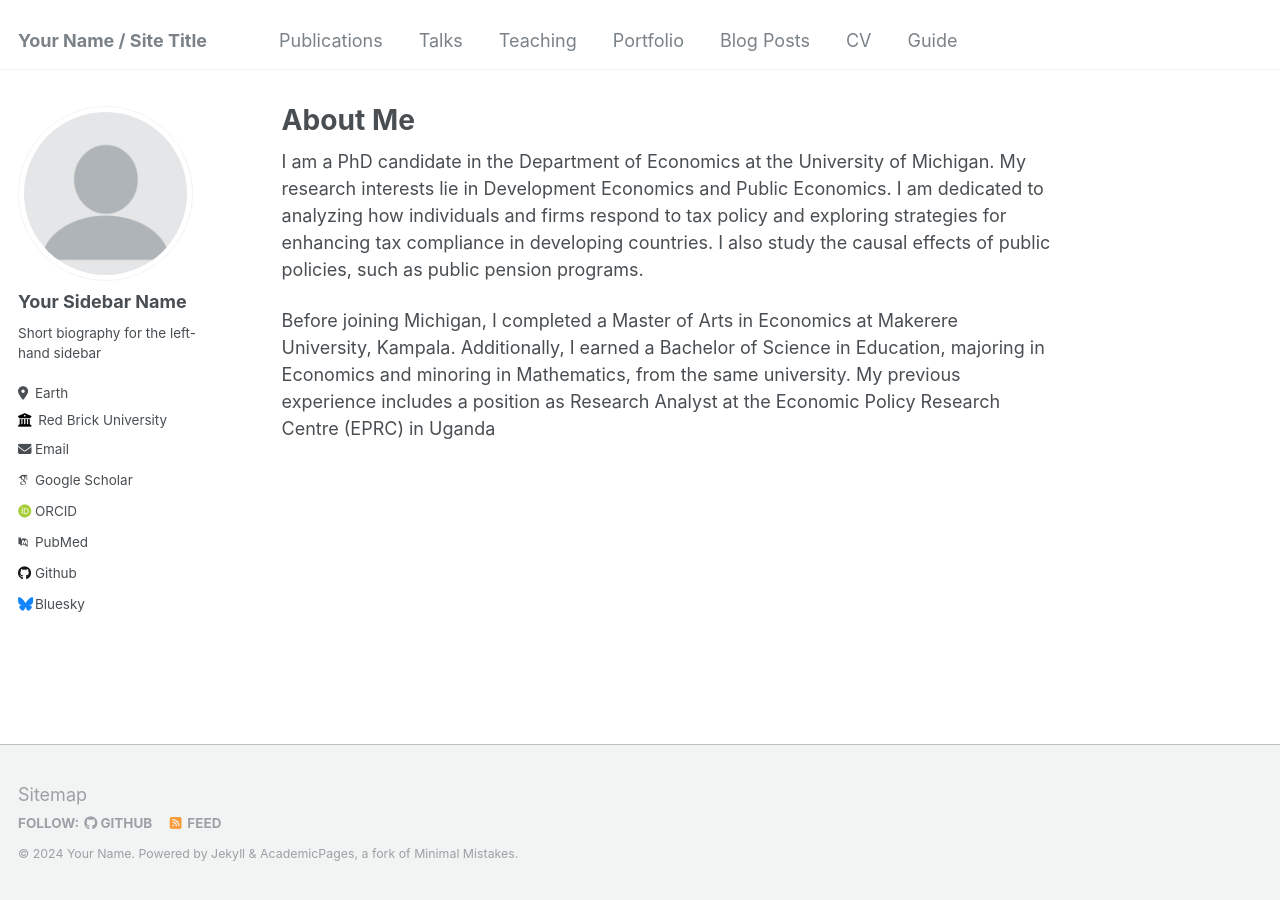
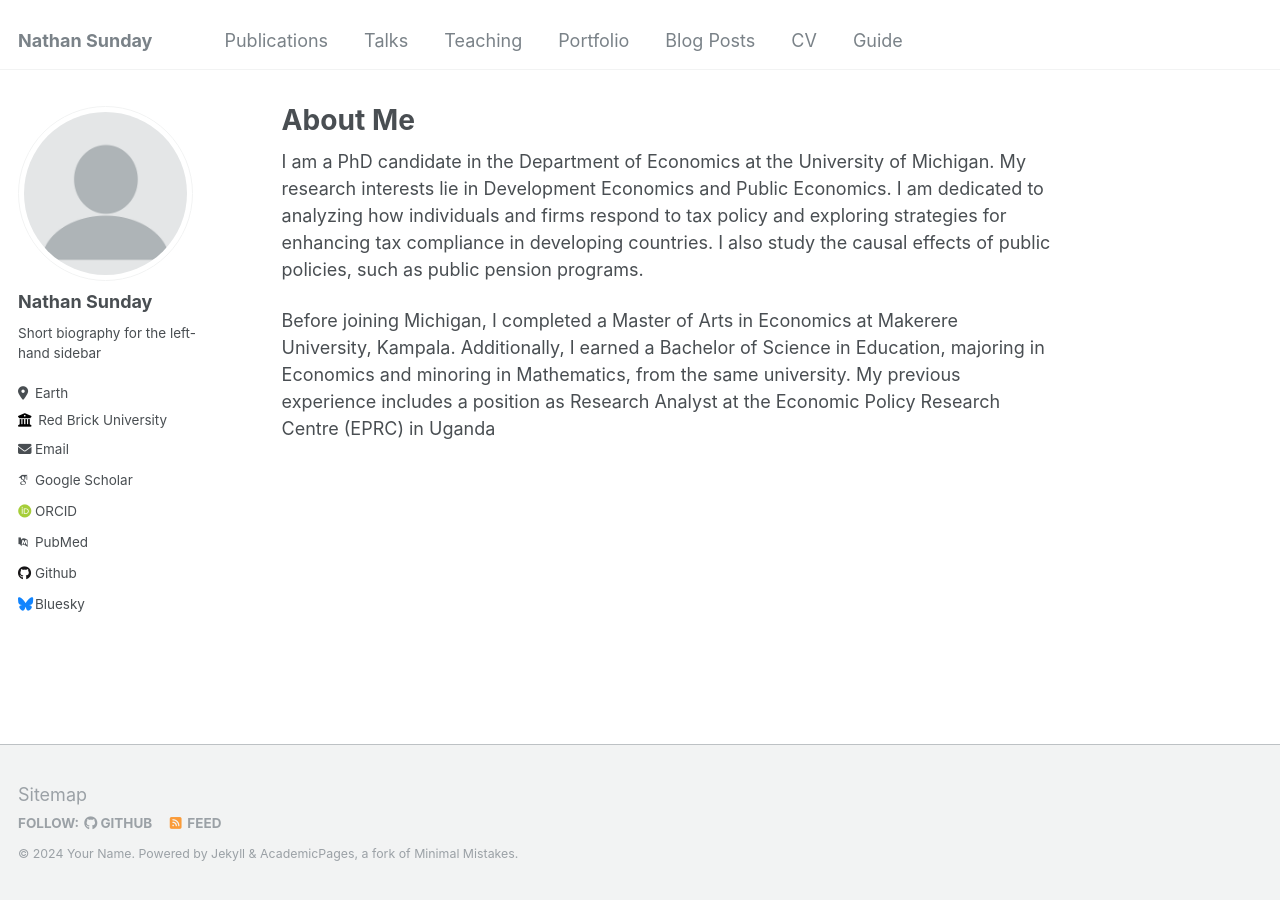
Before and after one commit to LizzyChikapa/nathan, a Jekyll site: the page built from _pages/about.md, in a window 1280 px wide. Built offline with Jekyll 4.4.1, drawn with Linux system fonts in a browser that asks for light colours; some web fonts are replaced.

Commit message:
Update _config.yml

```diff
--- a/_config.yml
+++ b/_config.yml
@@ -8,7 +8,7 @@
 
 # Basic Site Settings
 locale                   : "en-US"
-title                    : "Your Name / Site Title"
+title                    : "Nathan Sunday"
 title_separator          : "-"
 name                     : &name "Your Name"
 description              : &description "personal description"
@@ -22,13 +22,13 @@ repository               : "academicpages/academicpages.github.io"
 author:
   # Biographic information
   avatar           : "profile.png"
-  name             : "Your Sidebar Name"
+  name             : "Nathan Sunday"
   pronouns         : # example: "she/her"
   bio              : "Short biography for the left-hand sidebar"
   location         : "Earth"
   employer         : "Red Brick University"
   uri              : # URL
-  email            : "none@example.org"
+  email            : "nsunday"
 
   # Academic websites
   arxiv            : # URL - Update with the correct link to your profile
```
